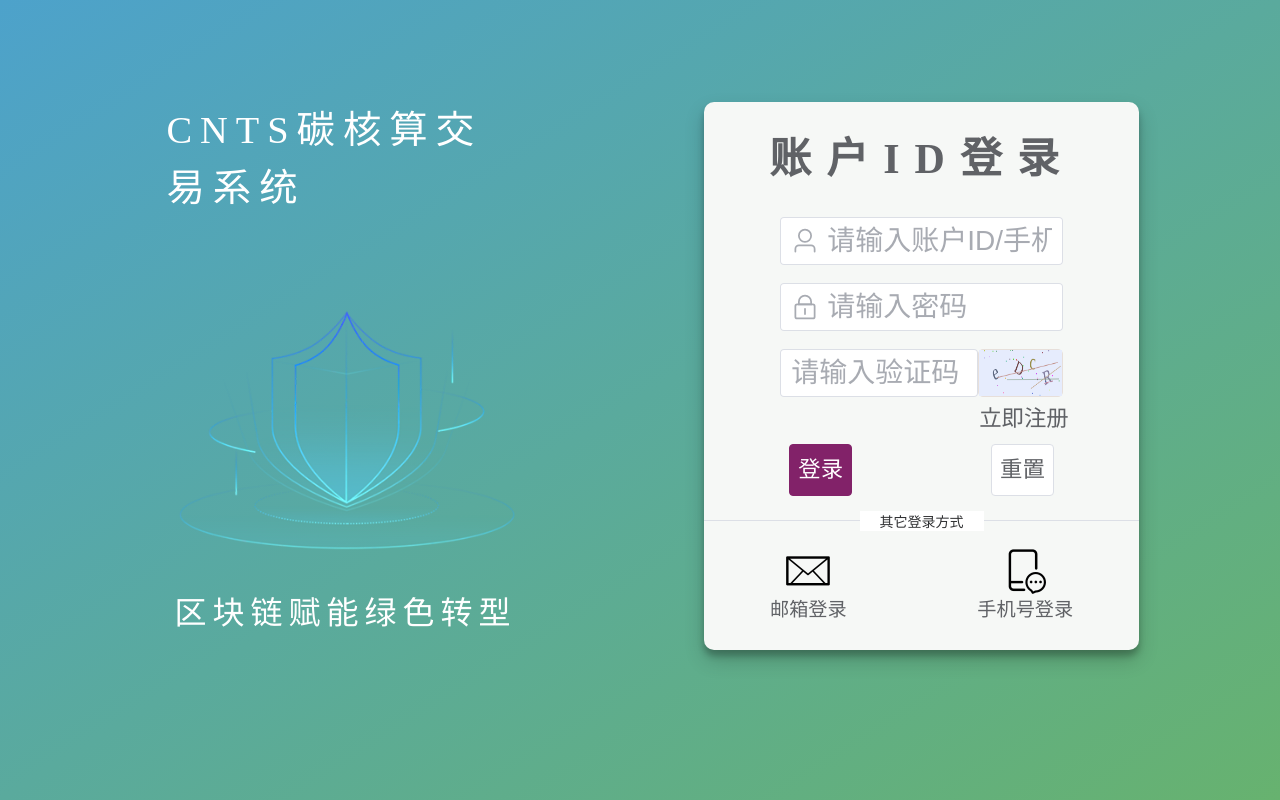
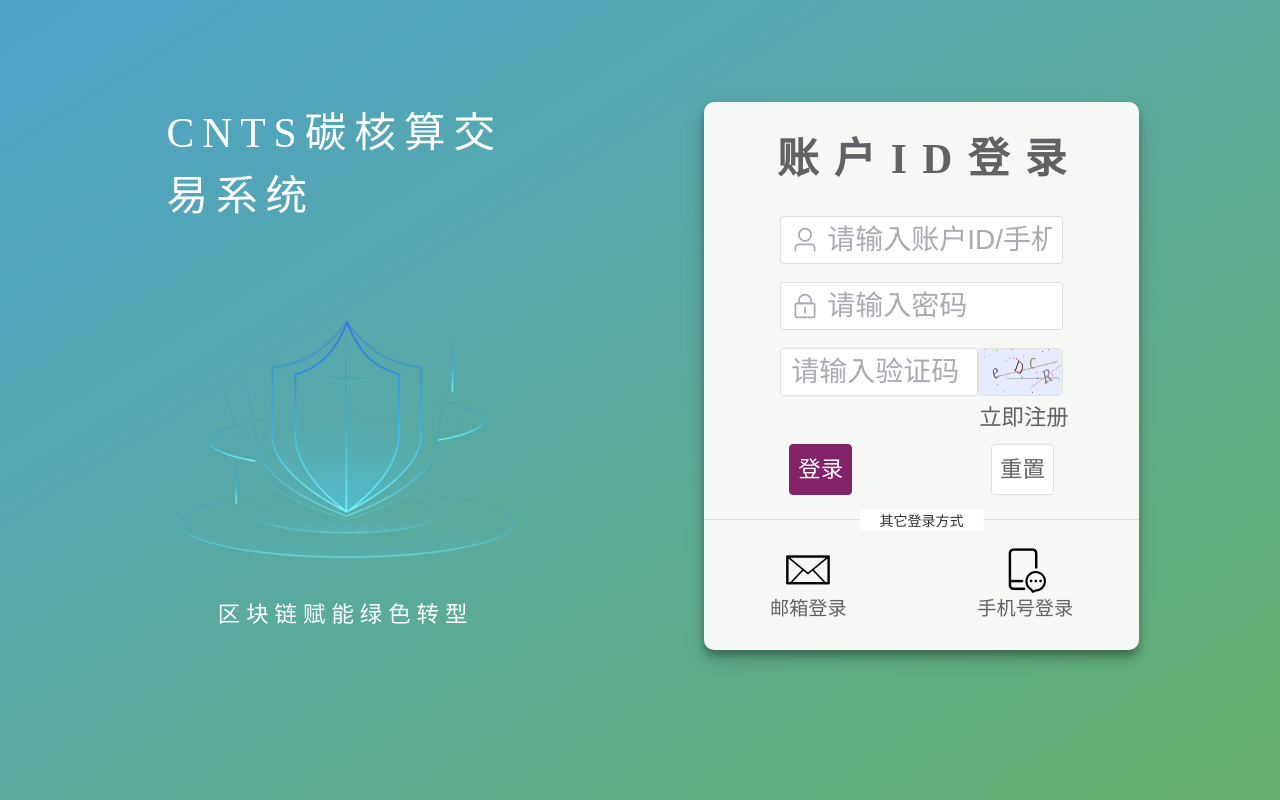
Before and after one commit to Shanlinchao-CSU/carbon-accounting-trading-system, a Vue app: page / in a window 1280 px wide. Built offline with nearby package versions, Linux system fonts and the light colour scheme.

Commit message:
测试:登录界面自适应屏幕

```diff
--- a/src/assets/css/Login.less
+++ b/src/assets/css/Login.less
@@ -17,7 +17,7 @@
       flex-direction: column;
       .title {
         color: white;
-        font-size: 2.4rem;
+        font-size: 2.6rem;
         font-weight: 500;
         letter-spacing: 8px;
         margin-bottom: 80px;
@@ -27,7 +27,7 @@
       }
       .slogan {
         color: white;
-        font-size: 32px;
+        font-size: 1.4rem;
         font-weight: 500;
         letter-spacing: 6px;
       }
@@ -47,9 +47,12 @@
       text-align: center;
       background: #f6f8f6;
       .title {
-        font-size: 42px;
+        font-size: 2.6rem;
         font-weight: bold;
-        letter-spacing: 15px;
+        width: fit-content;
+        span {
+          letter-spacing: 1.2vw;
+        }
       }
       .form {
         position: relative;
--- a/src/views/Login.vue
+++ b/src/views/Login.vue
@@ -13,9 +13,9 @@
     <div class="right_box">
       <div class="login_box">
         <Transition :name="transition_name" mode="out-in">
-          <el-text class="title" v-if="login_method === 0">账户ID登录</el-text>
-          <el-text class="title" v-else-if="login_method === 1">邮箱登录</el-text>
-          <el-text class="title" v-else>手机号登录</el-text>
+          <el-text class="title" v-if="login_method === 0"><span>账户ID登</span>录</el-text>
+          <el-text class="title" v-else-if="login_method === 1"><span>邮箱登</span>录</el-text>
+          <el-text class="title" v-else><span>手机号登</span>录</el-text>
         </Transition>
         <el-form
             ref="ruleFormRef"
```
